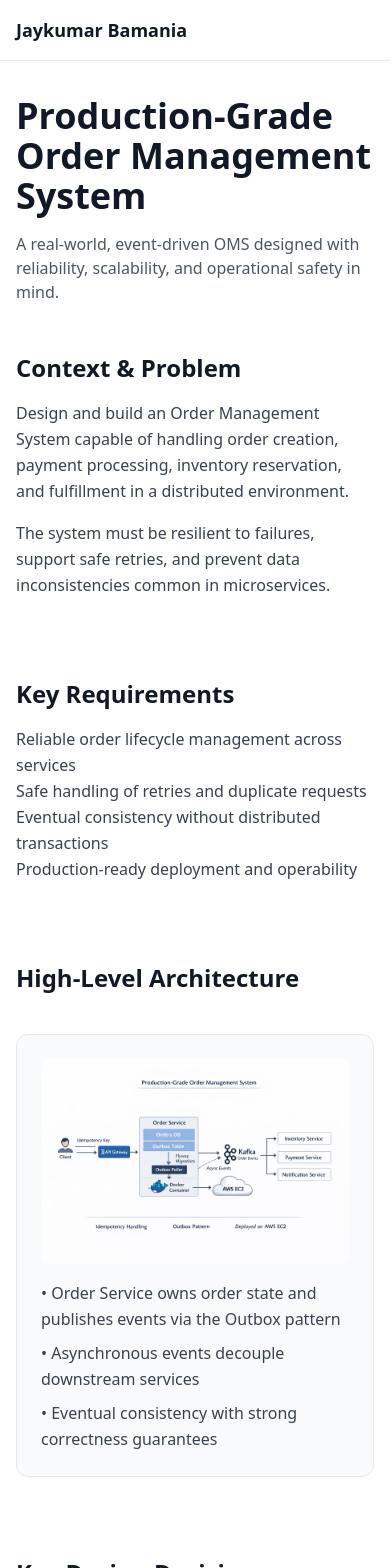
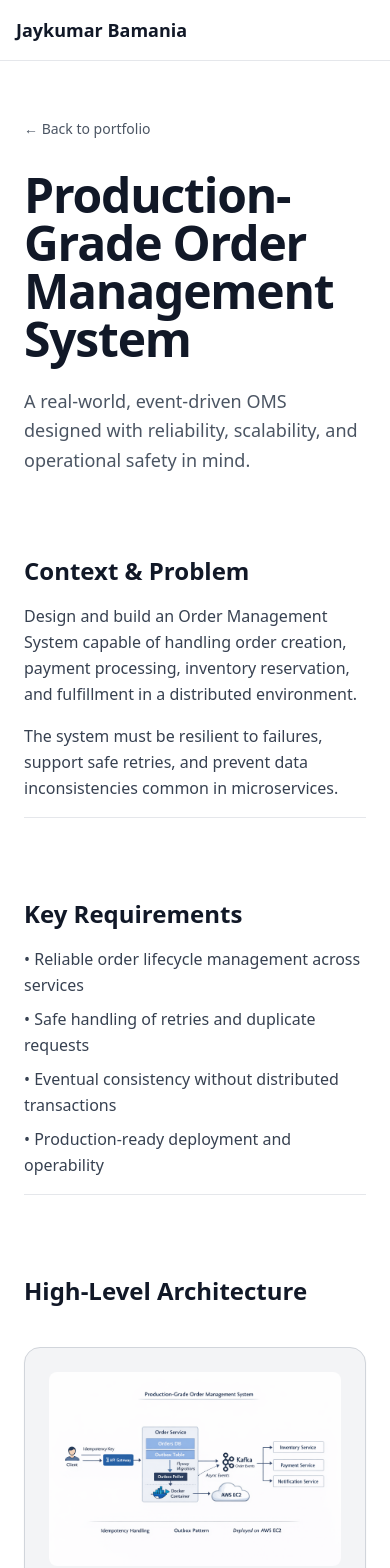
Before and after one commit to jaykumarbamania/My_Portfolio, a React (Vite) app: page /oms-case-study in a window 390 px wide. Shown: the top 1568 px of the page. Built offline with nearby package versions, Linux system fonts and the light colour scheme.

Commit message:
Fixed navigations and modified UI for case study page

```diff
--- a/src/App.jsx
+++ b/src/App.jsx
@@ -43,10 +43,12 @@ const App = () => {
     <>
       <Navbar />
 
-      <Routes>
-        <Route path="/" element={<Home />} />
-        <Route path="/oms-case-study" element={<OMSCaseStudy />} />
-      </Routes>
+       <div className="pt-24">
+        <Routes>
+          <Route path="/" element={<Home />} />
+          <Route path="/oms-case-study" element={<OMSCaseStudy />} />
+        </Routes>
+      </div>
     </>
   );
 };
--- a/src/components/Navbar.jsx
+++ b/src/components/Navbar.jsx
@@ -1,84 +1,94 @@
 import { useState } from "react";
+import { Link, useLocation } from "react-router-dom";
 import { MY_PORTFOLIO_NAME } from "../data/socials";
 
 const navLinks = [
-  { name: "Home", href: "#home" },
-  { name: "Experience", href: "#experience" },
-  { name: "Projects", href: "#projects" },
-  { name: "Skills", href: "#skills" },
-  { name: "Contact", href: "#contact" },
+  { name: "Home", id: "home" },
+  { name: "Experience", id: "experience" },
+  { name: "Projects", id: "projects" },
+  { name: "Skills", id: "skills" },
+  { name: "Contact", id: "contact" },
 ];
 
 const Navbar = () => {
   const [isOpen, setIsOpen] = useState(false);
+  const location = useLocation();
+
+  const isCaseStudy = location.pathname === "/oms-case-study";
 
   const handleLinkClick = () => {
-    setIsOpen(false); // close mobile menu after click
+    setIsOpen(false);
   };
 
   return (
     <header className="fixed top-0 w-full bg-white border-b z-50">
       <nav className="max-w-6xl mx-auto px-4 py-4 flex justify-between items-center">
+
         {/* Logo */}
-        <span className="font-bold text-lg">
+        <Link to="/" className="font-bold text-lg">
           {MY_PORTFOLIO_NAME}
-        </span>
+        </Link>
 
         {/* Desktop Nav */}
         <div className="hidden md:flex gap-8">
-          {navLinks.map((link) => (
-            <a
-              key={link.name}
-              href={link.href}
-              className="relative group text-gray-700 font-medium transition-colors duration-300 hover:text-black"
+          {navLinks.map((link) =>
+            isCaseStudy ? (
+              <Link
+                key={link.id}
+                to={`/#${link.id}`}
+                className="relative group text-gray-700 font-medium hover:text-black transition"
               >
                 {link.name}
-              <span className="absolute left-0 -bottom-1 h-[2px] w-0 bg-black transition-all duration-300 group-hover:w-full" />
+                <span className="absolute left-0 -bottom-1 h-[2px] w-0 bg-black transition-all group-hover:w-full" />
+              </Link>
+            ) : (
+              <a
+                key={link.id}
+                href={`#${link.id}`}
+                className="relative group text-gray-700 font-medium hover:text-black transition"
+              >
+                {link.name}
+                <span className="absolute left-0 -bottom-1 h-[2px] w-0 bg-black transition-all group-hover:w-full" />
               </a>
-          ))}
+            )
+          )}
         </div>
 
-        {/* Hamburger Button (Mobile) */}
+        {/* Mobile Hamburger */}
         <button
           className="md:hidden flex flex-col justify-between w-6 h-5"
           onClick={() => setIsOpen(!isOpen)}
-          aria-label="Toggle menu"
         >
-          <span
-            className={`block h-[2px] bg-black transition-transform duration-300 ${
-              isOpen ? "rotate-45 translate-y-[6px]" : ""
-            }`}
-          />
-          <span
-            className={`block h-[2px] bg-black transition-opacity duration-300 ${
-              isOpen ? "opacity-0" : "opacity-100"
-            }`}
-          />
-          <span
-            className={`block h-[2px] bg-black transition-transform duration-300 ${
-              isOpen ? "-rotate-45 -translate-y-[6px]" : ""
-            }`}
-          />
+          <span className={`h-[2px] bg-black transition ${isOpen ? "rotate-45 translate-y-[6px]" : ""}`} />
+          <span className={`h-[2px] bg-black transition ${isOpen ? "opacity-0" : ""}`} />
+          <span className={`h-[2px] bg-black transition ${isOpen ? "-rotate-45 -translate-y-[6px]" : ""}`} />
         </button>
       </nav>
 
       {/* Mobile Menu */}
-      <div
-        className={`md:hidden overflow-hidden transition-all duration-300 ${
-          isOpen ? "max-h-96 border-t" : "max-h-0"
-        }`}
+      <div className={`md:hidden transition-all ${isOpen ? "max-h-96 border-t" : "max-h-0 overflow-hidden"}`}>
+        <div className="flex flex-col px-4 py-4 space-y-4 bg-white">
+          {navLinks.map((link) =>
+            isCaseStudy ? (
+              <Link
+                key={link.id}
+                to={`/#${link.id}`}
+                onClick={handleLinkClick}
+                className="text-gray-700 hover:text-black"
               >
-        <div className="flex flex-col px-4 py-4 space-y-4 bg-white">
-          {navLinks.map((link) => (
+                {link.name}
+              </Link>
+            ) : (
               <a
-              key={link.name}
-              href={link.href}
+                key={link.id}
+                href={`#${link.id}`}
                 onClick={handleLinkClick}
-              className="text-gray-700 font-medium hover:text-black transition"
+                className="text-gray-700 hover:text-black"
               >
                 {link.name}
               </a>
-          ))}
+            )
+          )}
         </div>
       </div>
     </header>
--- a/src/components/Section.jsx
+++ b/src/components/Section.jsx
@@ -1,6 +1,6 @@
 const Section = ({ id, title, children }) => {
   return (
-    <section id={id} className="mb-20">
+    <section id={id} className="mt-20 scroll-mt-20">
       <h2 className="text-2xl font-bold mb-4">
         {title}
       </h2>
--- a/src/pages/OMSCaseStudy.jsx
+++ b/src/pages/OMSCaseStudy.jsx
@@ -1,31 +1,107 @@
 import Section from "../components/Section";
 import CaseStudyNav from "../sections/CaseStudyNav";
 import { omsCaseStudy } from "../data/omsCaseStudy";
+import { Link } from "react-router-dom";
+
+// const OMSCaseStudy = () => {
+//   return (
+//     <section className="py-24 bg-white">
+
+
+//       <div className="max-w-4xl mx-auto px-4">
+//         <Link
+//           to="/"
+//           className="inline-flex items-center text-sm text-gray-500 hover:text-black mb-6"
+//         >
+//           ← Back to portfolio
+//         </Link>
+
+//          <CaseStudyNav sections={omsCaseStudy.sections} />
+
+
+
+//          {/* Main Content */}
+//         <div className="flex-1 max-w-4xl">
+//         {/* Title */}
+//         {/* <h1 className="text-4xl font-bold text-gray-900 mb-4">
+//           Building a Production-Grade Order Management System
+//         </h1>
+//         <p className="text-gray-600 mb-12">
+//           A real-world, event-driven Order Management System designed and
+//           implemented with reliability, scalability, and operational safety in mind.
+//         </p> */}
+
+//         <h1 className="text-4xl font-bold mb-4">
+//             {omsCaseStudy.title}
+//           </h1>
+//           <p className="text-gray-600 mb-12">
+//             {omsCaseStudy.subtitle}
+//           </p>
+
+//           {omsCaseStudy.sections.map((section) => (
+//             <Section key={section.id} id={section.id} title={section.title}>
+//               {section.content &&
+//                 section.content.map((p, i) => <p key={i}>{p}</p>)}
+
+//               {section.list && (
+//                 <ul>
+//                   {section.list.map((item, i) => (
+//                     <li key={i}>{item}</li>
+//                   ))}
+//                 </ul>
+//               )}
+
+//               {section.diagram && (
+//                 <div className="my-10 border rounded-xl p-6 bg-gray-50">
+//                   <img
+//                     src={section.diagram}
+//                     alt={`${section.title} diagram`}
+//                     className="w-full rounded-lg"
+//                   />
+//                   <ul className="mt-4 space-y-2 text-gray-700">
+//                     {section.bullets.map((b, i) => (
+//                       <li key={i}>• {b}</li>
+//                     ))}
+//                   </ul>
+//                 </div>
+//               )}
+//             </Section>
+//           ))}
+
+//       </div>
+
+//       </div>
+//     </section>
+//   );
+// };
 
 const OMSCaseStudy = () => {
   return (
-    <section className="py-24 bg-white">
-      <div className="max-w-4xl mx-auto px-4">
+    <section className="bg-white">
+      <div className="max-w-7xl mx-auto px-6 pt-5 pb-20 flex gap-12">
 
+        {/* Sidebar */}
         <CaseStudyNav sections={omsCaseStudy.sections} />
 
         {/* Main Content */}
         <div className="flex-1 max-w-4xl">
-        {/* Title */}
-        {/* <h1 className="text-4xl font-bold text-gray-900 mb-4">
-          Building a Production-Grade Order Management System
-        </h1>
-        <p className="text-gray-600 mb-12">
-          A real-world, event-driven Order Management System designed and
-          implemented with reliability, scalability, and operational safety in mind.
-        </p> */}
 
-        <h1 className="text-4xl font-bold mb-4">
+          {/* Back Button */}
+          <Link
+            to="/"
+            className="inline-block mb-8 text-sm text-gray-600 hover:text-black transition"
+          >
+            ← Back to portfolio
+          </Link>
+
+            <h1 className="text-5xl font-bold tracking-tight text-gray-900 mb-6">
               {omsCaseStudy.title}
             </h1>
-          <p className="text-gray-600 mb-12">
+
+            <p className="text-lg text-gray-600 max-w-3xl leading-relaxed">
               {omsCaseStudy.subtitle}
             </p>
+
 
           {omsCaseStudy.sections.map((section) => (
             <Section key={section.id} id={section.id} title={section.title}>
@@ -33,36 +109,35 @@ const OMSCaseStudy = () => {
                 section.content.map((p, i) => <p key={i}>{p}</p>)}
 
               {section.list && (
-                <ul>
+                <ul className="space-y-2 mt-4">
                   {section.list.map((item, i) => (
-                    <li key={i}>{item}</li>
+                    <li key={i}>• {item}</li>
                   ))}
                 </ul>
               )}
 
               {section.diagram && (
-                <div className="my-10 border rounded-xl p-6 bg-gray-50">
+                <div className="my-10 rounded-2xl border border-gray-300 bg-gray-100 p-6 shadow-sm hover:shadow-lg transition">
                   <img
                     src={section.diagram}
                     alt={`${section.title} diagram`}
-                    className="w-full rounded-lg"
+                    className="w-full rounded-lg transition hover:scale-[1.01]"
                   />
-                  <ul className="mt-4 space-y-2 text-gray-700">
-                    {section.bullets.map((b, i) => (
-                      <li key={i}>• {b}</li>
-                    ))}
-                  </ul>
+                  <p className="mt-4 text-xs text-gray-500 text-center">
+                    Figure 1 — High-level system architecture of the OMS.
+                  </p>
                 </div>
+
               )}
+              <div className="h-px bg-gray-200 my-16" />
             </Section>
           ))}
-
         </div>
-
       </div>
     </section>
   );
 };
+
 
 export default OMSCaseStudy;
 
--- a/src/sections/CaseStudyNav.jsx
+++ b/src/sections/CaseStudyNav.jsx
@@ -1,12 +1,16 @@
 const CaseStudyNav = ({ sections }) => {
   return (
-    <aside className="hidden lg:block w-64 sticky top-24 self-start">
-      <ul className="space-y-3 text-sm">
+    <aside className="hidden lg:block w-64 sticky top-28 self-start">
+      <div className="text-xs font-semibold text-gray-400 mb-4 tracking-widest">
+        ON THIS PAGE
+      </div>
+
+      <ul className="space-y-4 text-sm">
         {sections.map((s) => (
           <li key={s.id}>
             <a
               href={`#${s.id}`}
-              className="text-gray-600 hover:text-black transition"
+              className="block text-gray-500 hover:text-black transition-colors duration-200 scroll-mt-28"
             >
               {s.title}
             </a>
@@ -17,4 +21,6 @@ const CaseStudyNav = ({ sections }) => {
   );
 };
 
+
+
 export default CaseStudyNav;
```
Lines whose indentation alone changed are shown as unchanged.
